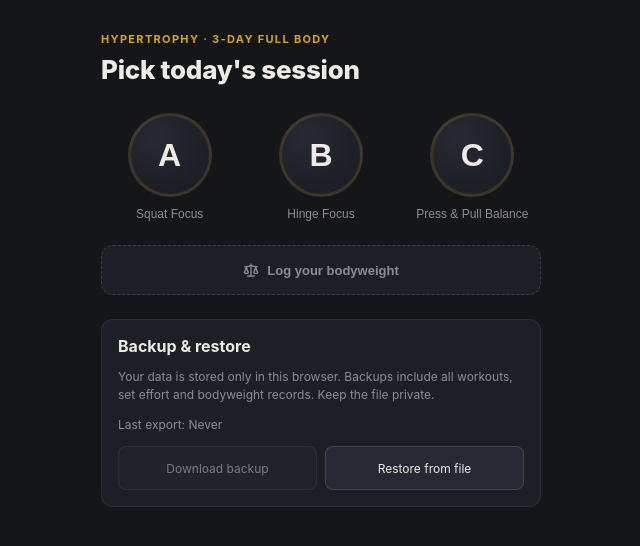
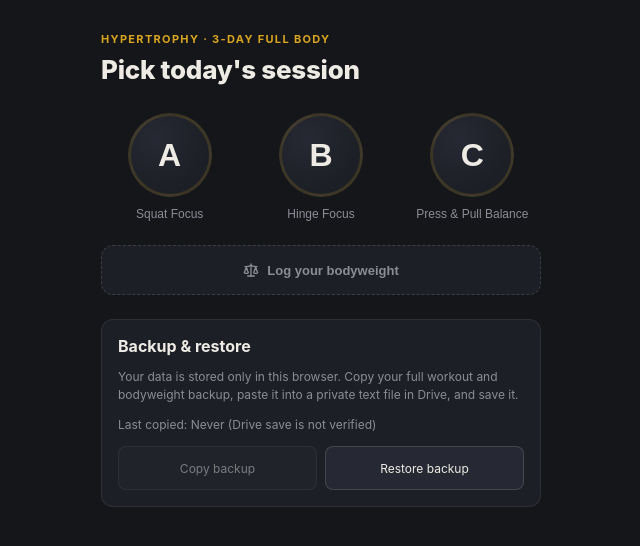
Before and after one commit to zacks2512/workout-tracker, a React (Vite) app: page / in a window 1280 px wide. Shown: the top 546 px of the page, without its empty margins (319-959 px from the left). Built offline with nearby package versions, Linux system fonts and the light colour scheme.

Commit message:
Copy backups to clipboard and restore from pasted text

```diff
--- a/src/BackupPanel.jsx
+++ b/src/BackupPanel.jsx
@@ -3,6 +3,7 @@ import { BACKUP_DATE_KEY, MAX_BACKUP_BYTES, backupIsDue, createBackup, parseBack
 
 export default function BackupPanel({ sessions, bodyweight, onRestore }) {
   const input = useRef(null);
+  const manualCopy = useRef(null);
   const [lastExport, setLastExport] = useState(() => {
     try { return localStorage.getItem(BACKUP_DATE_KEY) || ""; } catch { return ""; }
   });
@@ -10,26 +11,54 @@ export default function BackupPanel({ sessions, bodyweight, onRestore }) {
   const [message, setMessage] = useState("");
   const [error, setError] = useState("");
   const [reading, setReading] = useState(false);
+  const [copying, setCopying] = useState(false);
+  const [backupText, setBackupText] = useState("");
+  const [restoreText, setRestoreText] = useState(null);
   const hasData = sessions.length > 0 || bodyweight.length > 0;
   const dateLabel = (date) => new Date(date).toLocaleString();
 
-  const download = () => {
+  const copyBackup = async () => {
     setError("");
-    let url;
+    setMessage("");
+    setBackupText("");
+    setCopying(true);
     try {
       const backup = createBackup({ sessions, bodyweight });
-      url = URL.createObjectURL(new Blob([JSON.stringify(backup, null, 2)], { type: "application/json" }));
-      const link = document.createElement("a");
-      link.href = url;
-      link.download = `workout-backup-${backup.exportedAt.replace(/[:.]/g, "-")}.json`;
-      document.body.appendChild(link);
-      link.click();
-      link.remove();
+      const text = JSON.stringify(backup, null, 2);
+      try {
+        if (navigator.clipboard && window.isSecureContext) {
+          await navigator.clipboard.writeText(text);
+        } else {
+          const textarea = document.createElement("textarea");
+          textarea.value = text;
+          textarea.style.position = "fixed";
+          textarea.style.opacity = "0";
+          document.body.appendChild(textarea);
+          try {
+            textarea.focus();
+            textarea.select();
+            if (!document.execCommand?.("copy")) throw new Error("Copy unavailable");
+          } finally { textarea.remove(); }
+        }
+      } catch {
+        setBackupText(text);
+        setError("Automatic copying is unavailable. Select and copy the backup text below, then paste it into your private backup file in Drive.");
+        return;
+      }
       setLastExport(backup.exportedAt);
-      try { localStorage.setItem(BACKUP_DATE_KEY, backup.exportedAt); } catch { /* Export still works if metadata cannot be stored. */ }
-      setMessage("Backup download requested. Check that the file was saved, then keep a copy in Drive or iCloud.");
+      try { localStorage.setItem(BACKUP_DATE_KEY, backup.exportedAt); } catch { /* Copy still works if metadata cannot be stored. */ }
+      setMessage("Backup copied. In your private backup file in Drive, replace all the old text with this text and save. Copying alone does not update Drive.");
     } catch (err) { setError(err.message || "Could not create a backup. Please try again."); }
-    finally { if (url) setTimeout(() => URL.revokeObjectURL(url), 60000); }
+    finally { setCopying(false); }
+  };
+
+  const reviewText = () => {
+    setError("");
+    setMessage("");
+    try {
+      if (new TextEncoder().encode(restoreText).byteLength > MAX_BACKUP_BYTES) throw new Error("Backup text must be smaller than 5 MB. Your current data has not changed.");
+      setPending(parseBackup(restoreText));
+    } catch (err) { setError(err.message || "Could not read this backup. Your current data has not changed."); }
   };
 
   const selectFile = async (event) => {
@@ -51,6 +80,7 @@ export default function BackupPanel({ sessions, bodyweight, onRestore }) {
     try {
       onRestore(pending);
       setPending(null);
+      setRestoreText(null);
       setError("");
       setMessage("Backup restored and saved on this device.");
     } catch { setError("Could not save the restored data on this device. Your current data has not changed."); }
@@ -59,22 +89,36 @@ export default function BackupPanel({ sessions, bodyweight, onRestore }) {
   return (
     <section className="wt-backup" aria-labelledby="backup-title">
       <h2 id="backup-title">Backup & restore</h2>
-      <p>Your data is stored only in this browser. Backups include all workouts, set effort and bodyweight records. Keep the file private.</p>
-      {hasData && backupIsDue(lastExport) && <p className="wt-backup-reminder">Weekly reminder: download a backup to protect your progress.</p>}
-      <p>Last export: {lastExport && Number.isFinite(Date.parse(lastExport)) ? dateLabel(lastExport) : "Never"}</p>
+      <p>Your data is stored only in this browser. Copy your full workout and bodyweight backup, paste it into a private text file in Drive, and save it.</p>
+      {hasData && backupIsDue(lastExport) && <p className="wt-backup-reminder">Weekly reminder: copy a backup and save it in Drive.</p>}
+      <p>Last copied: {lastExport && Number.isFinite(Date.parse(lastExport)) ? dateLabel(lastExport) : "Never"} (Drive save is not verified)</p>
       <div className="wt-backup-actions">
-        <button type="button" onClick={download} disabled={!hasData}>Download backup</button>
-        <button type="button" onClick={() => input.current?.click()} disabled={reading || !!pending}>{reading ? "Reading…" : "Restore from file"}</button>
+        <button type="button" onClick={copyBackup} disabled={!hasData || copying}>{copying ? "Copying…" : "Copy backup"}</button>
+        <button type="button" onClick={() => { setRestoreText(""); setError(""); setMessage(""); setBackupText(""); }} disabled={reading || !!pending}>Restore backup</button>
       </div>
+      {backupText && <div className="wt-backup-editor">
+        <label htmlFor="manual-backup">Backup text — copy everything</label>
+        <textarea id="manual-backup" ref={manualCopy} value={backupText} readOnly spellCheck={false} />
+        <div className="wt-backup-actions"><button type="button" onClick={() => { manualCopy.current?.focus(); manualCopy.current?.select(); }}>Select backup text</button></div>
+      </div>}
+      {restoreText !== null && !pending && <div className="wt-backup-editor">
+        <label htmlFor="restore-backup">Paste the complete backup text from your file</label>
+        <textarea id="restore-backup" value={restoreText} onChange={(event) => setRestoreText(event.target.value)} spellCheck={false} />
+        <div className="wt-backup-actions">
+          <button type="button" onClick={reviewText} disabled={!restoreText.trim() || reading}>Review backup</button>
+          <button type="button" onClick={() => input.current?.click()} disabled={reading}>{reading ? "Reading…" : "Choose backup file"}</button>
+          <button type="button" onClick={() => { setRestoreText(null); setError(""); }}>Cancel</button>
+        </div>
+      </div>}
       <input ref={input} type="file" accept=".json,application/json" hidden onChange={selectFile} />
       {pending && (
         <div className="wt-backup-confirm">
           <strong>Replace the data on this device?</strong>
           <p>Backup from {dateLabel(pending.exportedAt)}: {pending.sessions.length} workouts and {pending.bodyweight.filter((entry) => entry.weight !== "").length} weigh-ins.</p>
-          <p>Currently on this device: {sessions.length} workouts and {bodyweight.filter((entry) => entry.weight !== "").length} weigh-ins. Restore replaces these records; it does not merge them. Download a backup first if you want to keep them.</p>
+          <p>Currently on this device: {sessions.length} workouts and {bodyweight.filter((entry) => entry.weight !== "").length} weigh-ins. Restore replaces these records; it does not merge them. Copy and save a backup first if you want to keep them.</p>
           <div className="wt-backup-actions">
             <button type="button" onClick={restore}>Replace & restore</button>
-            <button type="button" onClick={() => { setPending(null); setError(""); }}>Cancel</button>
+            <button type="button" onClick={() => { setPending(null); setRestoreText(null); setError(""); }}>Cancel</button>
           </div>
         </div>
       )}
```
